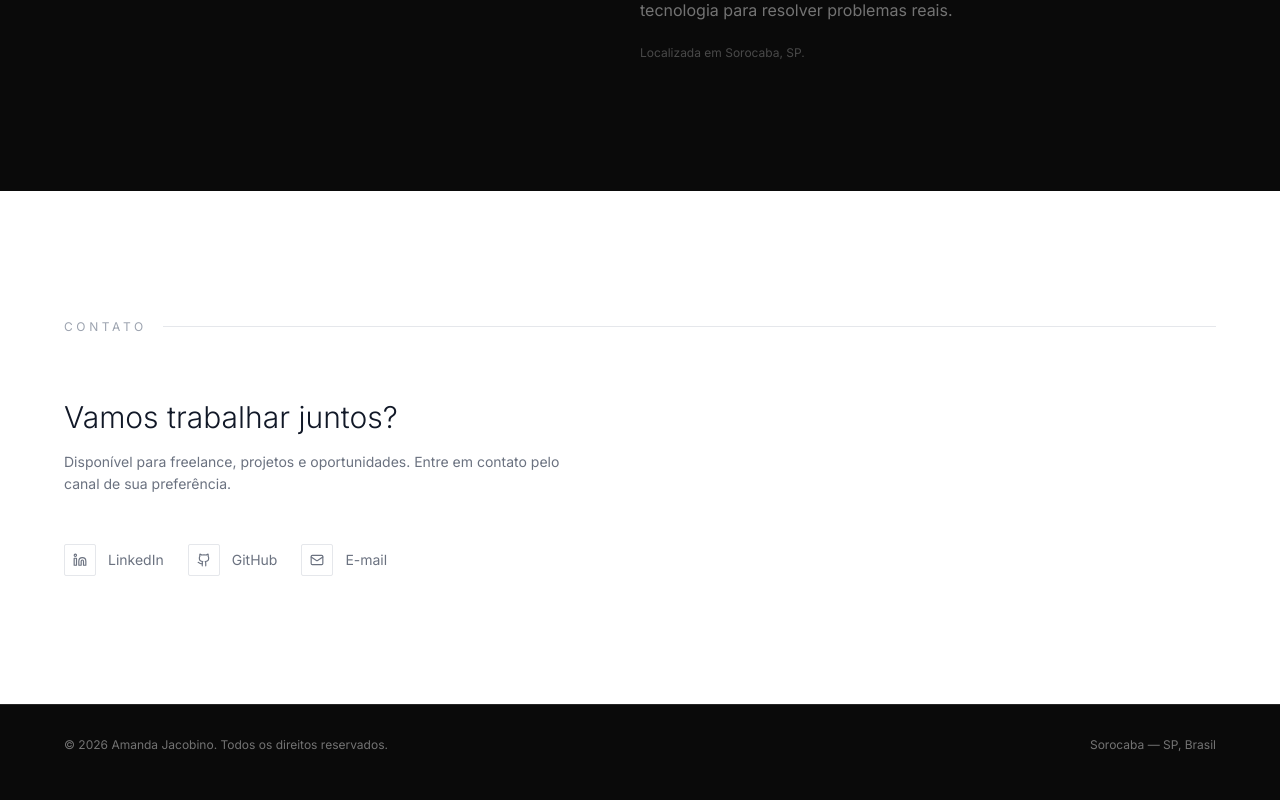
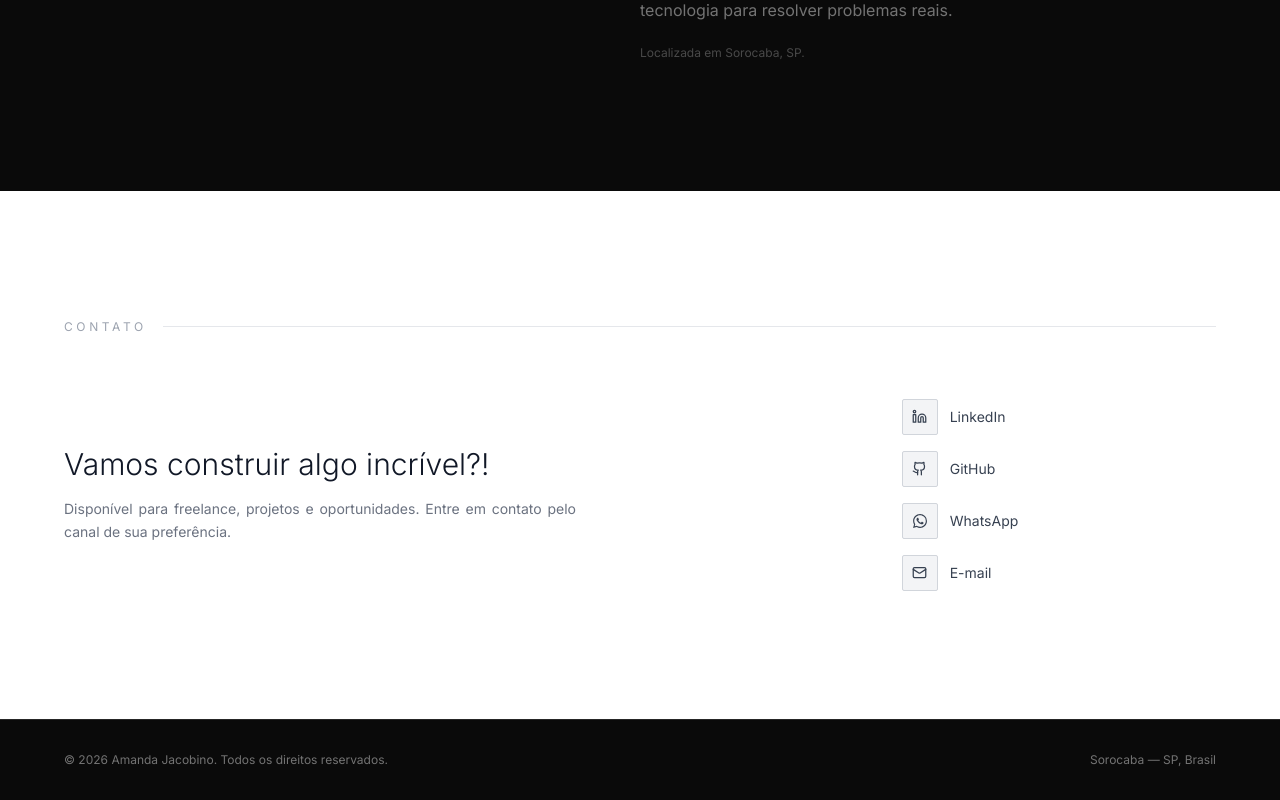
Before and after one commit to AmandaJacobino/amandajacobino, a React (Vite) app: page / in a window 1280 px wide. Shown: the part 3064-3864 px from the top of the page. Built offline with nearby package versions, Linux system fonts and the light colour scheme.

Commit message:
feat(contact): add WhatsApp, real links, right-aligned icons and new heading

```diff
--- a/src/components/Contact.tsx
+++ b/src/components/Contact.tsx
@@ -2,20 +2,33 @@
 import { Github, Linkedin, Mail } from 'lucide-react'
 import { useScrollReveal } from '../hooks/useScrollReveal'
 
+function WhatsAppIcon() {
+  return (
+    <svg width="14" height="14" viewBox="0 0 24 24" fill="currentColor">
+      <path d="M17.472 14.382c-.297-.149-1.758-.867-2.03-.967-.273-.099-.471-.148-.67.15-.197.297-.767.966-.94 1.164-.173.199-.347.223-.644.075-.297-.15-1.255-.463-2.39-1.475-.883-.788-1.48-1.761-1.653-2.059-.173-.297-.018-.458.13-.606.134-.133.298-.347.446-.52.149-.174.198-.298.298-.497.099-.198.05-.371-.025-.52-.075-.149-.669-1.612-.916-2.207-.242-.579-.487-.5-.669-.51-.173-.008-.371-.01-.57-.01-.198 0-.52.074-.792.372-.272.297-1.04 1.016-1.04 2.479 0 1.462 1.065 2.875 1.213 3.074.149.198 2.096 3.2 5.077 4.487.709.306 1.262.489 1.694.625.712.227 1.36.195 1.871.118.571-.085 1.758-.719 2.006-1.413.248-.694.248-1.289.173-1.413-.074-.124-.272-.198-.57-.347m-5.421 7.403h-.004a9.87 9.87 0 01-5.031-1.378l-.361-.214-3.741.982.998-3.648-.235-.374a9.86 9.86 0 01-1.51-5.26c.001-5.45 4.436-9.884 9.888-9.884 2.64 0 5.122 1.03 6.988 2.898a9.825 9.825 0 012.893 6.994c-.003 5.45-4.437 9.884-9.885 9.884m8.413-18.297A11.815 11.815 0 0012.05 0C5.495 0 .16 5.335.157 11.892c0 2.096.547 4.142 1.588 5.945L.057 24l6.305-1.654a11.882 11.882 0 005.683 1.448h.005c6.554 0 11.89-5.335 11.893-11.893a11.821 11.821 0 00-3.48-8.413z" />
+    </svg>
+  )
+}
+
 const links = [
   {
     label: 'LinkedIn',
-    href: 'https://linkedin.com/in/amandajacobino',
+    href: 'https://www.linkedin.com/in/amanda-jacobino/',
     icon: Linkedin,
   },
   {
     label: 'GitHub',
-    href: 'https://github.com/amandajacobino',
+    href: 'https://github.com/AmandaJacobino',
     icon: Github,
   },
   {
+    label: 'WhatsApp',
+    href: 'https://wa.me/5515991280093',
+    icon: WhatsAppIcon,
+  },
+  {
     label: 'E-mail',
-    href: 'mailto:seuemail@email.com',
+    href: 'mailto:AmandaJacobino@outlook.com',
     icon: Mail,
   },
 ]
@@ -47,33 +60,37 @@
           variants={containerVariants}
           initial="hidden"
           animate={controls}
-          className="max-w-lg"
+          className="grid grid-cols-1 md:grid-cols-2 gap-32 items-center justify-items-center"
         >
+          {/* Texto */}
+          <div>
             <motion.h2
               variants={itemVariants}
               className="text-3xl font-light text-gray-900 mb-4"
             >
-            Vamos trabalhar juntos?
+              Vamos construir algo incrível?!
             </motion.h2>
 
             <motion.p
               variants={itemVariants}
-            className="text-sm text-gray-500 leading-relaxed mb-12"
+              className="text-sm text-gray-500 leading-relaxed text-justify"
             >
               Disponível para freelance, projetos e oportunidades. Entre em contato pelo canal de sua preferência.
             </motion.p>
+          </div>
 
-          <motion.div variants={itemVariants} className="flex flex-col sm:flex-row gap-6">
+          {/* Links — coluna direita */}
+          <motion.div variants={itemVariants} className="flex flex-col gap-4">
             {links.map(({ label, href, icon: Icon }) => (
               <a
                 key={label}
                 href={href}
                 target={href.startsWith('mailto') ? undefined : '_blank'}
                 rel="noopener noreferrer"
-                className="group flex items-center gap-3 text-sm text-gray-500 hover:text-gray-900 transition-colors duration-300"
+                className="group flex items-center gap-3 text-sm text-gray-700 hover:text-gray-900 transition-colors duration-300"
               >
-                <span className="w-8 h-8 flex items-center justify-center border border-gray-200 group-hover:border-gray-400 transition-colors duration-300 rounded-sm">
-                  <Icon size={14} />
+                <span className="w-9 h-9 flex items-center justify-center bg-gray-100 border border-gray-300 group-hover:bg-gray-200 group-hover:border-gray-500 transition-all duration-300 rounded-sm">
+                  <Icon size={15} />
                 </span>
                 {label}
               </a>
```
Lines whose indentation alone changed are shown as unchanged.
